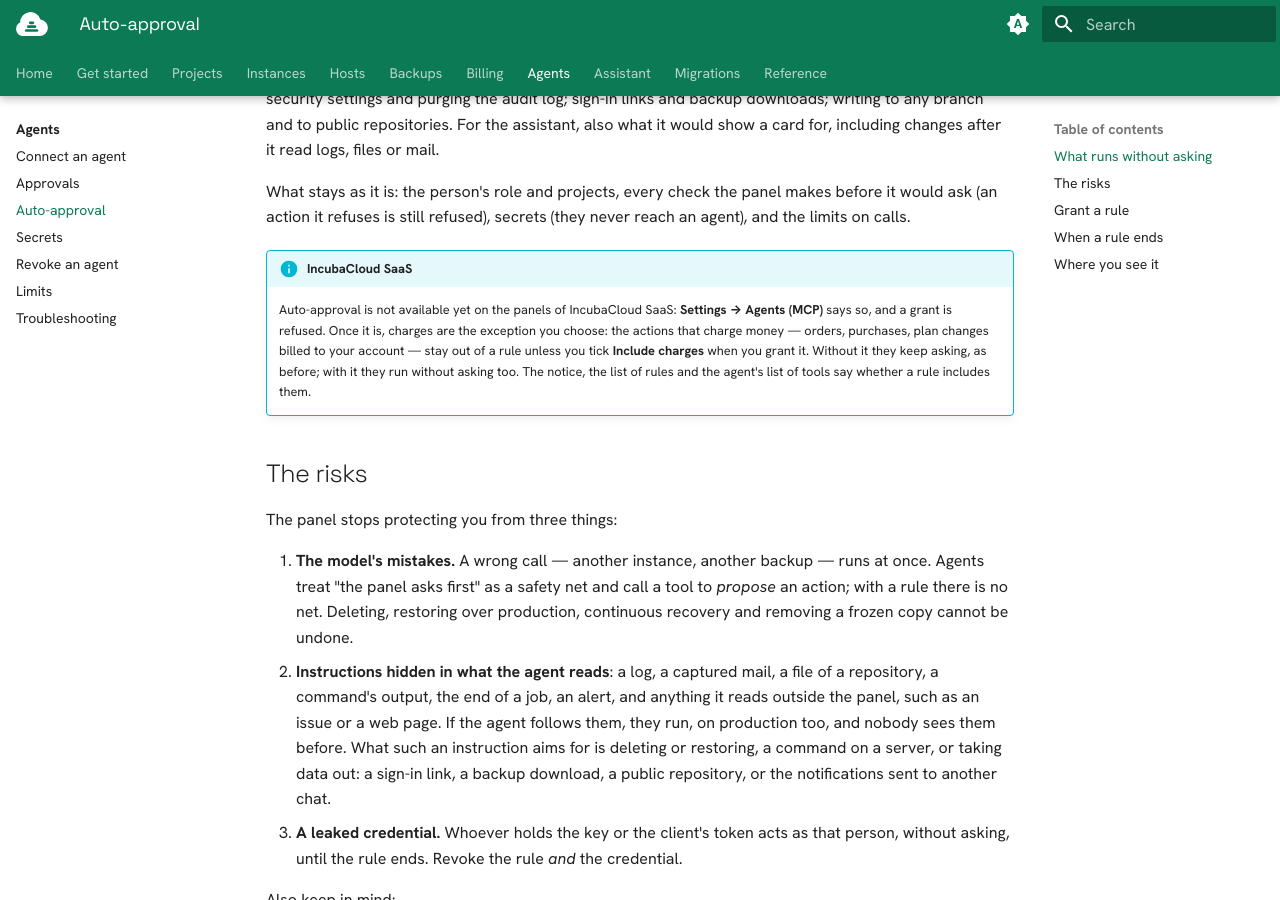
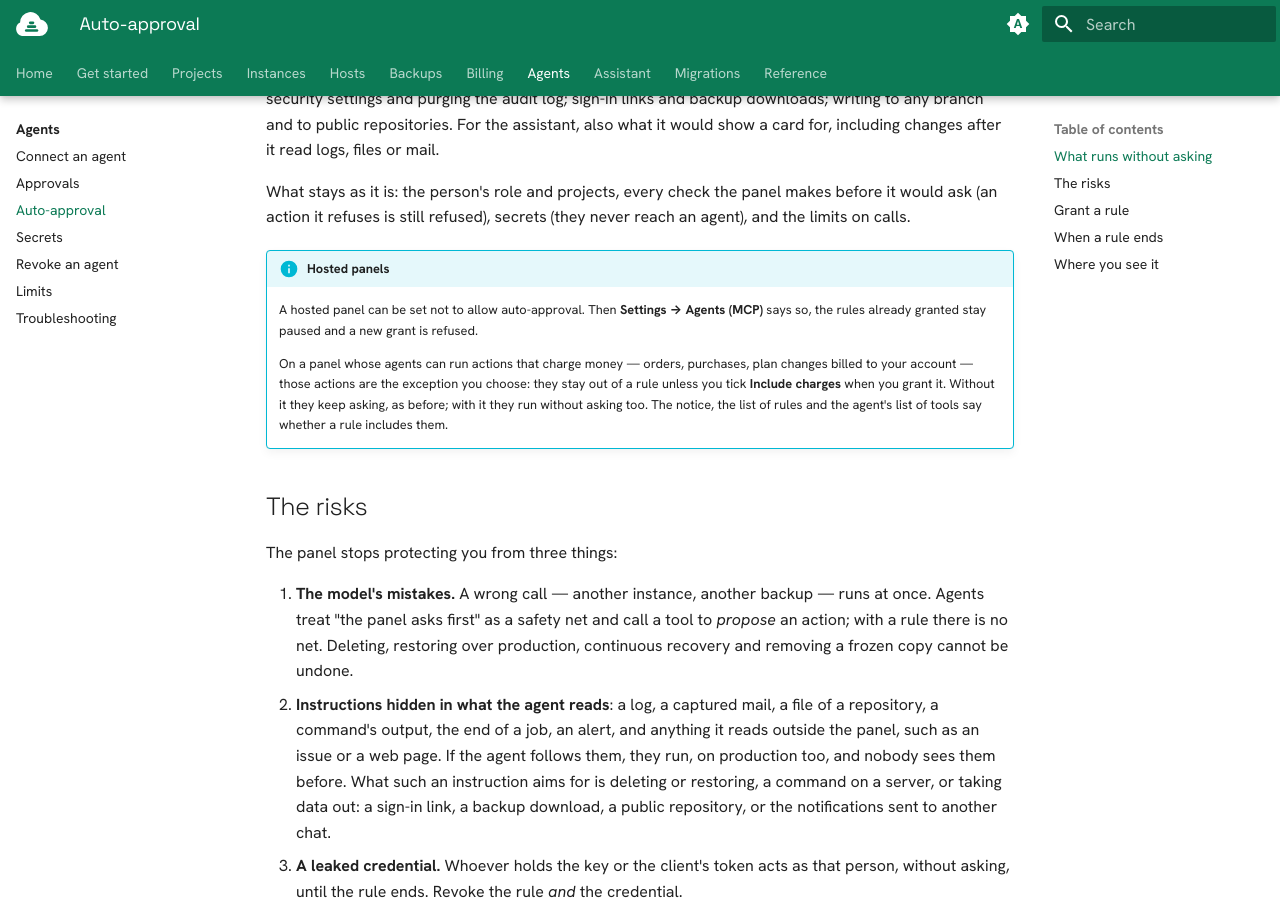
Before and after one commit to incubacloud/incubacloud, an MkDocs documentation site: the page built from docs/user/docs/agents/auto-approval.md, in a window 1280 px wide and 900 px high, scrolled down 552 px. Built offline with MkDocs 1.6.1 and Material for MkDocs 9.7.7, drawn with Linux system fonts in a browser that asks for light colours; plug-ins that fetch from the network failed and are left out.

Commit message:
[DOC] agents and GitLab: the docs name no hosted service and promise nothing; GitLab writes are said to be unavailable
The auto-approval and troubleshooting pages speak of a hosted panel and the
hosting service instead of naming a product, and the auto-approval note says
what the code does: a panel can be set not to allow it, its rules stay paused
and a new grant is refused. Writing to a GitLab repository from the assistant
and the MCP tools now answers that it is not available, in the tool message,
its Spanish translation, the docs and the test.

```diff
--- a/docs/user/docs/agents/auto-approval.md
+++ b/docs/user/docs/agents/auto-approval.md
@@ -28,15 +28,17 @@ What stays as it is: the person's role and projects, every check the panel makes
 before it would ask (an action it refuses is still refused), secrets (they never
 reach an agent), and the limits on calls.
 
-!!! info "IncubaCloud SaaS"
-    Auto-approval is not available yet on the panels of IncubaCloud SaaS:
-    **Settings → Agents (MCP)** says so, and a grant is refused. Once it is,
-    charges are the exception you choose: the actions that charge money —
-    orders, purchases, plan changes billed to your account — stay out of a
-    rule unless you tick **Include charges** when you grant it. Without it
-    they keep asking, as before; with it they run without asking too. The
-    notice, the list of rules and the agent's list of tools say whether a
-    rule includes them.
+!!! info "Hosted panels"
+    A hosted panel can be set not to allow auto-approval. Then
+    **Settings → Agents (MCP)** says so, the rules already granted stay paused
+    and a new grant is refused.
+
+    On a panel whose agents can run actions that charge money — orders,
+    purchases, plan changes billed to your account — those actions are the
+    exception you choose: they stay out of a rule unless you tick **Include
+    charges** when you grant it. Without it they keep asking, as before; with
+    it they run without asking too. The notice, the list of rules and the
+    agent's list of tools say whether a rule includes them.
 
 ## The risks
 
```
Also changed, not shown: docs/mcp.md (+1 -1 lines), docs/user/docs/agents/troubleshooting.md (+3 -3 lines), docs/user/docs/projects/gitlab.md (+2 -2 lines), 3 other files.
